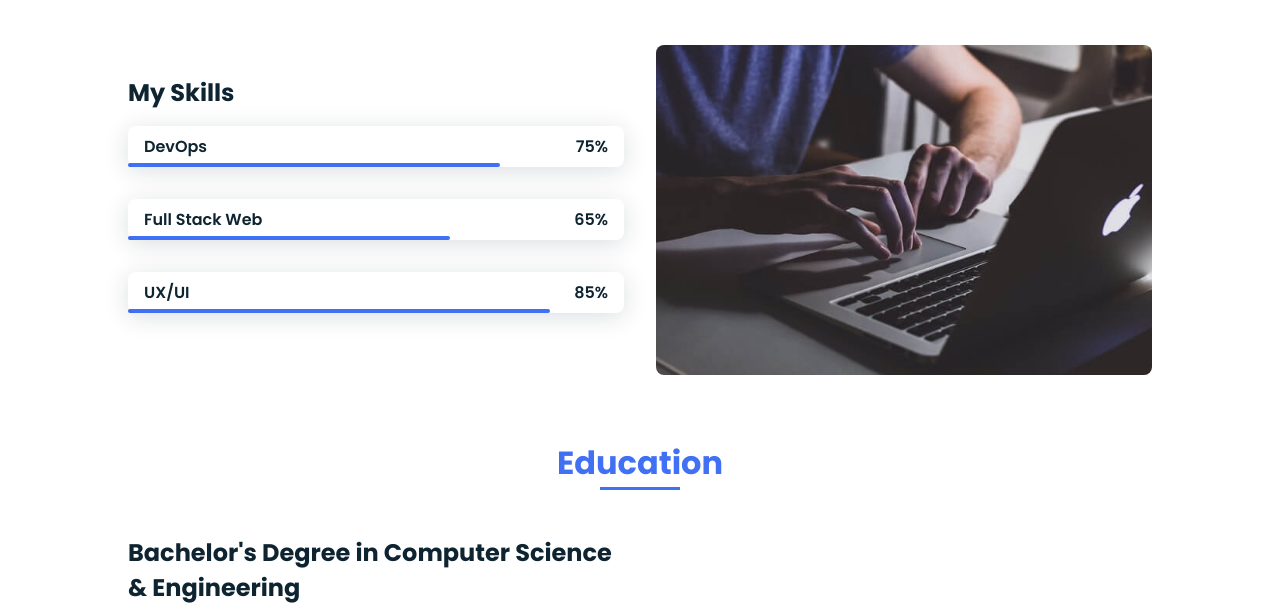
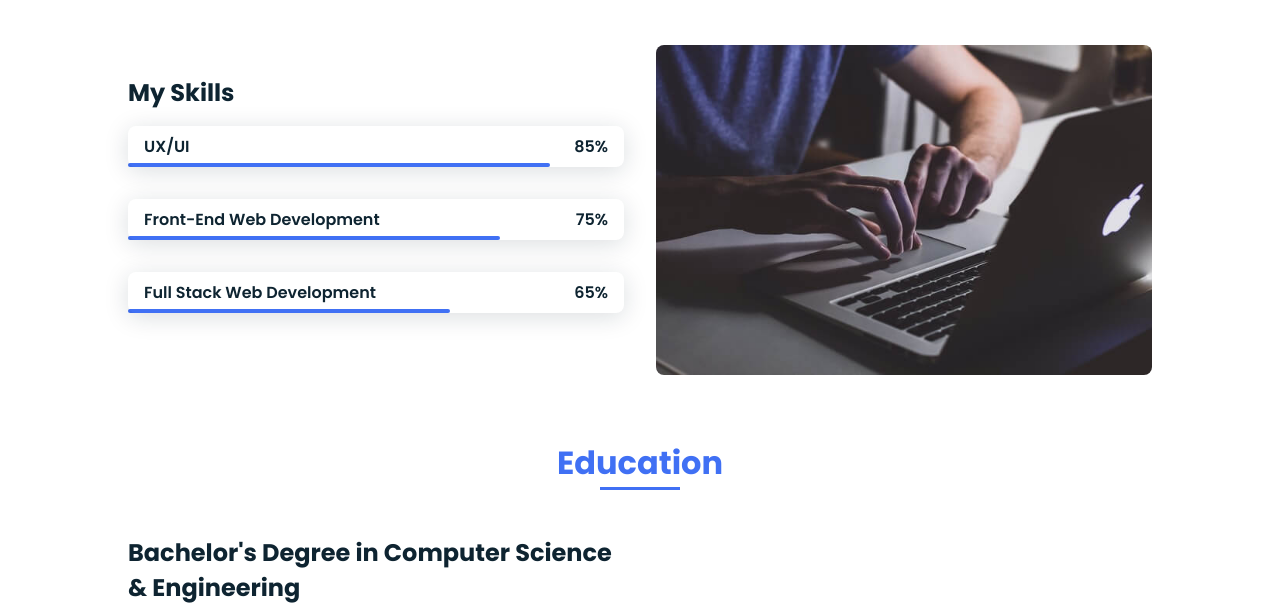
Before and after one commit to gsharma101/Gaurav-Sharma.github.io, a plain HTML site: page index.html in a window 1280 px wide. Shown: the part 1281-1894 px from the top of the page. Drawn offline with nearby package versions, Linux system fonts and the light colour scheme.

Commit message:
my skills update

```diff
--- a/index.html
+++ b/index.html
@@ -136,7 +136,16 @@
             <h2 class="skills__subtitle">My Skills</h2>
             <div class="skills__data">
               <div class="skills__names">
-                <span class="skills__name">DevOps</span>
+                <span class="skills__name">UX/UI</span>
+              </div>
+              <div class="skills__bar skills__ux"></div>
+              <div>
+                <span class="skills__percentage">85%</span>
+              </div>
+            </div>
+            <div class="skills__data">
+              <div class="skills__names">
+                <span class="skills__name">Front-End Web Development</span>
               </div>
               <div class="skills__bar skills__devops"></div>
               <div>
@@ -145,20 +154,11 @@
             </div>
             <div class="skills__data">
               <div class="skills__names">
-                <span class="skills__name">Full Stack Web</span>
+                <span class="skills__name">Full Stack Web Development</span>
               </div>
               <div class="skills__bar skills__fullstack"></div>
               <div>
                 <span class="skills__percentage">65%</span>
-              </div>
-            </div>
-            <div class="skills__data">
-              <div class="skills__names">
-                <span class="skills__name">UX/UI</span>
-              </div>
-              <div class="skills__bar skills__ux"></div>
-              <div>
-                <span class="skills__percentage">85%</span>
               </div>
             </div>
           </div>
```
